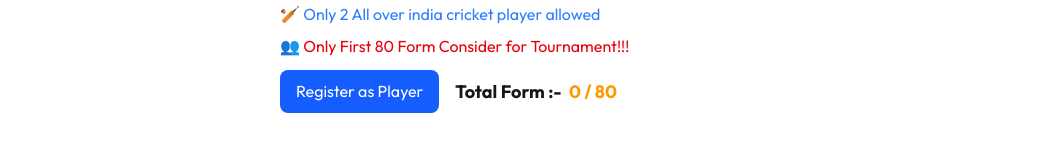
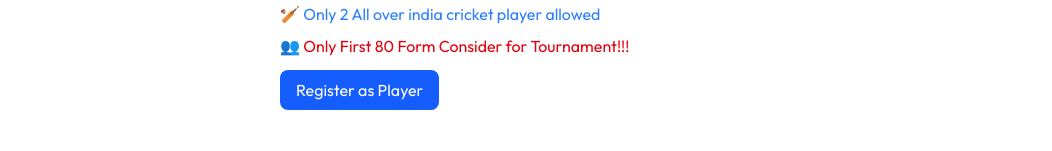
Before and after one commit to soheb85/kurlacricket, a Next.js app: page /tournaments/1 in a window 1280 px wide. Shown: the part 783-934 px from the top of the page, without its empty margins (0-1052 px from the left). Built offline with nearby package versions, Linux system fonts and the light colour scheme; no server answers; the database is empty.

Commit message:
stop count

```diff
--- a/src/app/tournaments/[id]/page.tsx
+++ b/src/app/tournaments/[id]/page.tsx
@@ -1,7 +1,7 @@
 /* eslint-disable @typescript-eslint/no-explicit-any */
 'use client'
 
-import React, { useEffect, useState } from 'react'
+import React, { useEffect } from 'react'
 import { useParams } from 'next/navigation'
 import Image from 'next/image'
 import { notFound } from 'next/navigation'
@@ -24,7 +24,7 @@ const tournaments = [
 ]
 
 const Page = () => {
-  const [count,setCount] = useState(0);
+  // const [count,setCount] = useState(0);
   const router = useRouter();
   const params = useParams()
   const id = parseInt(params?.id as string)
@@ -44,7 +44,7 @@ useEffect(() => {
         if (!response.ok) throw new Error("Failed to fetch player ID");
         const data = await response.json();
         console.log(data);
-        setCount(data.nextId);
+        // setCount(data.nextId);
       } catch (error: any) {
         console.error(error);
       }
@@ -105,9 +105,9 @@ useEffect(() => {
         >
           Register as Player
         </button>
-        <div className='py-2 text-[18px] font-bold'>
+        {/* <div className='py-2 text-[18px] font-bold'>
         <h1>Total Form :-  <span className='text-amber-500 px-1'>{count- (count == 0 ? 0:1)} / 80</span></h1>
-      </div>
+      </div> */}
       </div>
 
 
```
